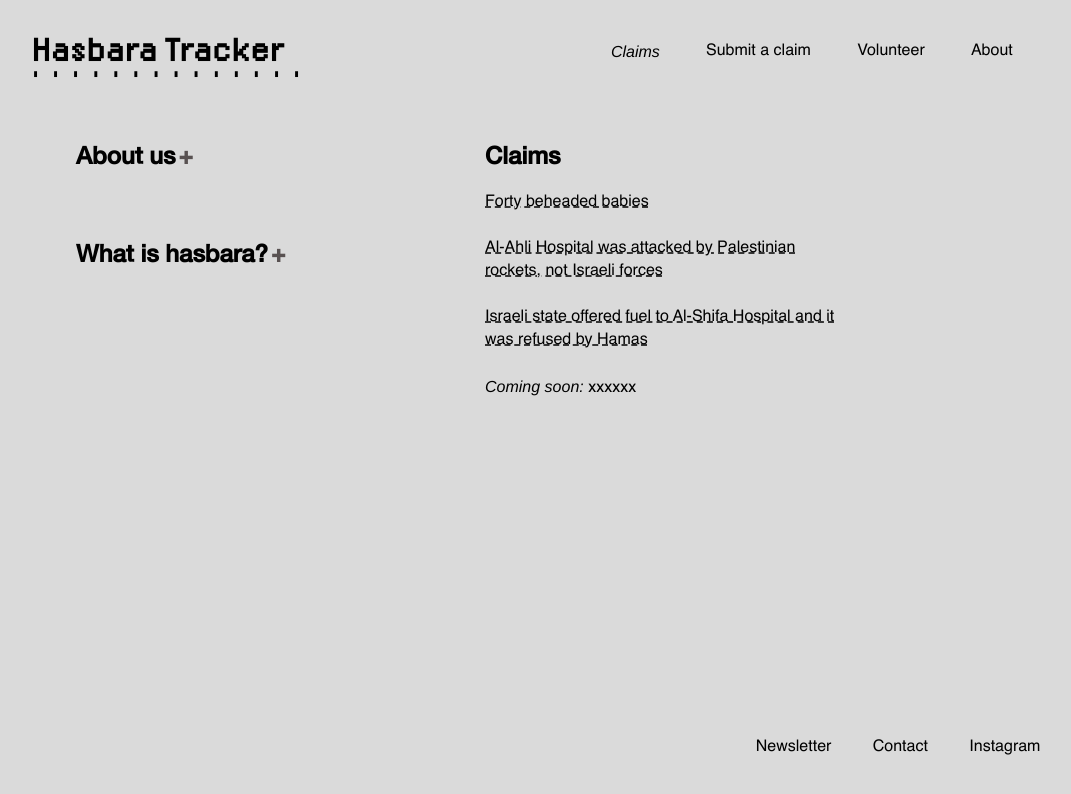
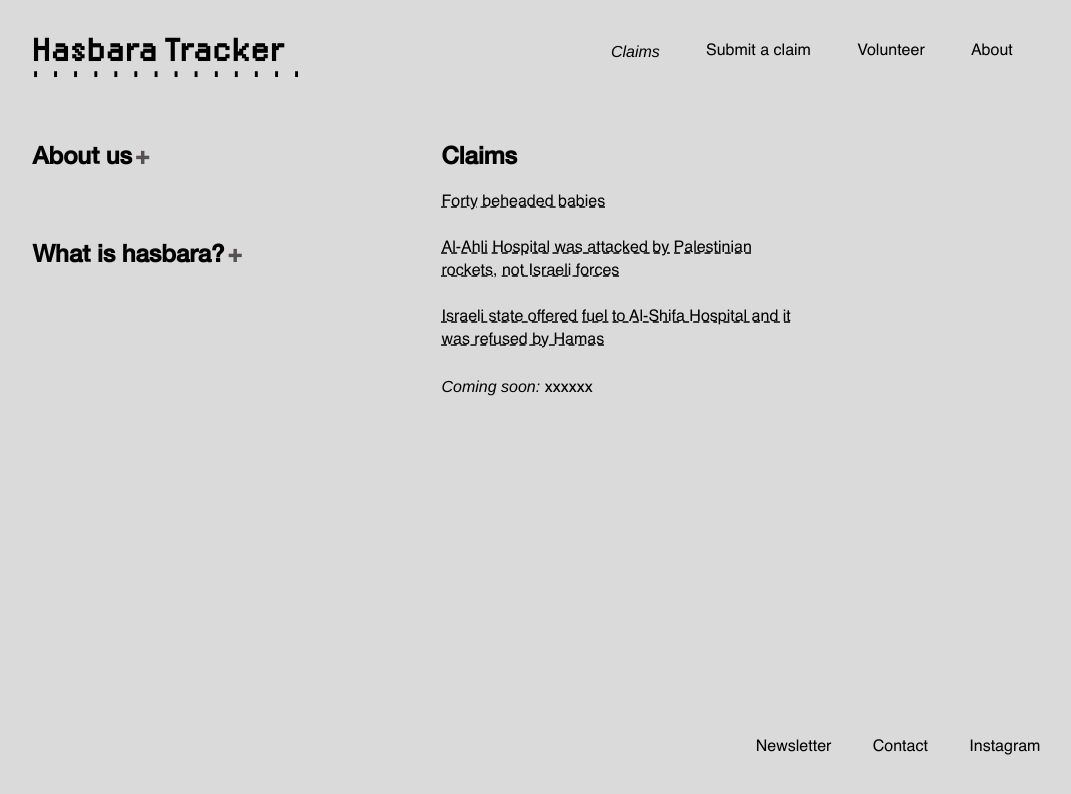
Before and after one commit to tamtzekin/hasbara-tracker, a React (Create React App) app: page / in a window 1280 px wide. Shown: the top 794 px of the page, without its empty margins (148-1219 px from the left). Built offline with nearby package versions, Linux system fonts and the light colour scheme.

Commit message:
pulled homepage content in line with logo

```diff
--- a/src/App.css
+++ b/src/App.css
@@ -198,7 +198,7 @@ h2 .expand-text {
 
 .columns-container {
     position: absolute;
-    left: 17.5%;
+    left: 14.1%;
     top: 15%;
     display: flex;
     justify-content: space-between;
```
